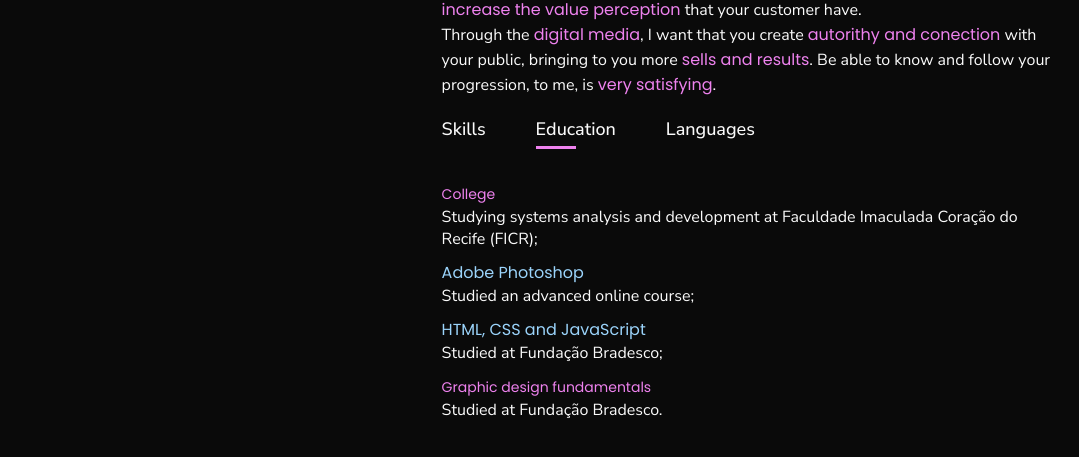
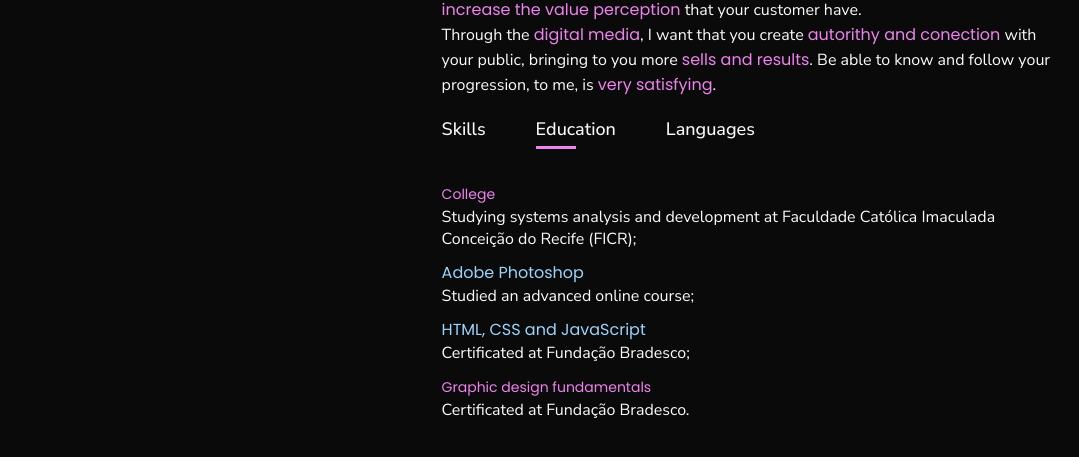
Before and after one commit to hpaivaworks/myportfolio, a plain HTML site: page index.html in a window 1280 px wide. Both pictures are taken after a click on the element "Education". Shown: the part 1171-1628 px from the top of the page, without its empty margins (96-1175 px from the left). Drawn offline with nearby package versions, Linux system fonts and the light colour scheme.

Commit message:
Add files via upload

```diff
--- a/index.html
+++ b/index.html
@@ -73,10 +73,10 @@
 
                     <div class="tab-contents" id="education">
                         <ul>
-                            <li><span class="tab-contents-1">College</span><br><p>Studying systems analysis and development at Faculdade Imaculada Coração do Recife (FICR);</p></li>
+                            <li><span class="tab-contents-1">College</span><br><p>Studying systems analysis and development at Faculdade Católica Imaculada Conceição do Recife (FICR);</p></li>
                             <li><span class="span-psd">Adobe Photoshop</span><br><p>Studied an advanced online course;</p></li>
-                            <li><span class="span-psd">HTML, CSS and JavaScript</span><br><p>Studied at Fundação Bradesco;</p></li>
-                            <li><span class="tab-contents-1">Graphic design fundamentals</span><br><p>Studied at Fundação Bradesco.</p></li>
+                            <li><span class="span-psd">HTML, CSS and JavaScript</span><br><p>Certificated at Fundação Bradesco;</p></li>
+                            <li><span class="tab-contents-1">Graphic design fundamentals</span><br><p>Certificated at Fundação Bradesco.</p></li>
                         </ul>
                     </div>
 
```
Also changed, not shown: pt-BR.html (+1 -1 lines).
